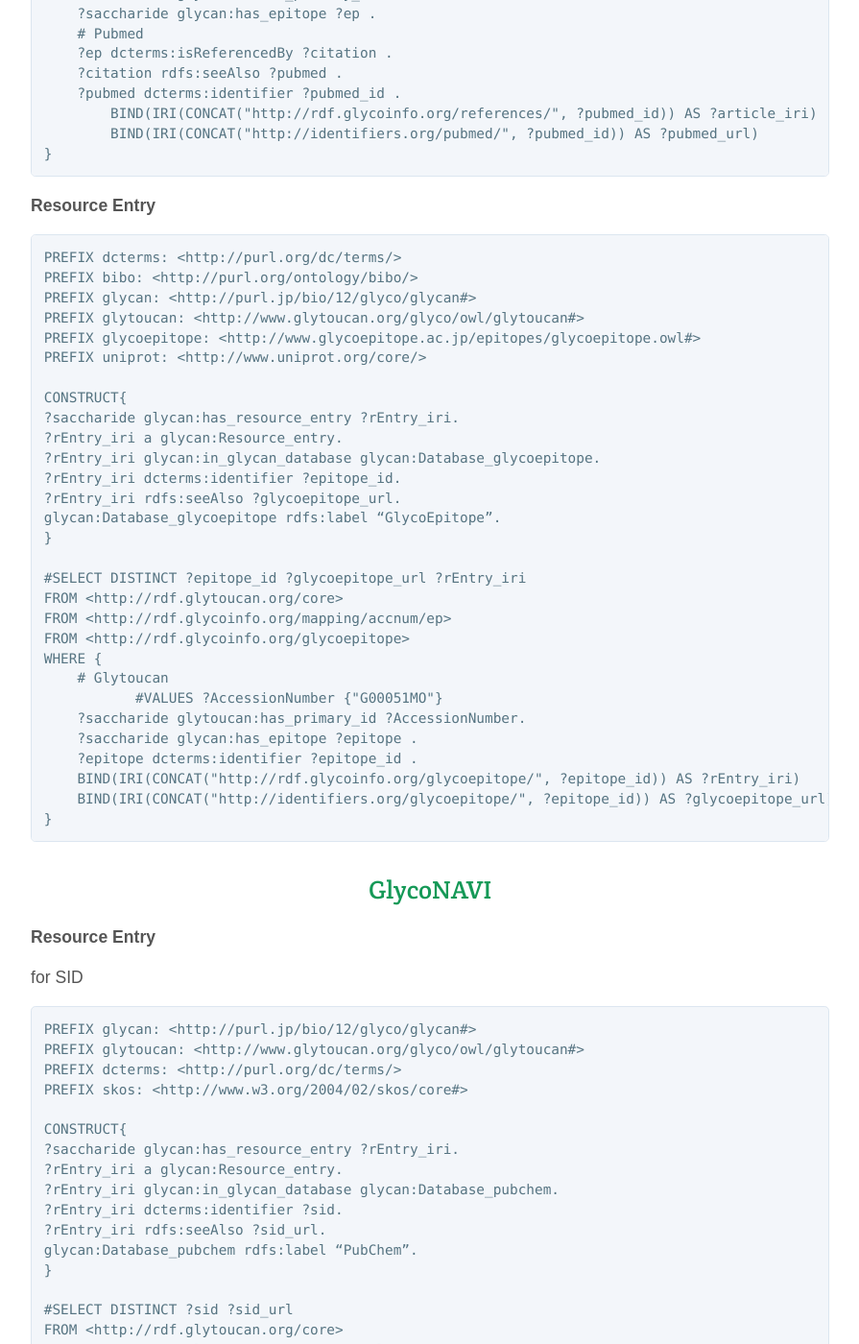
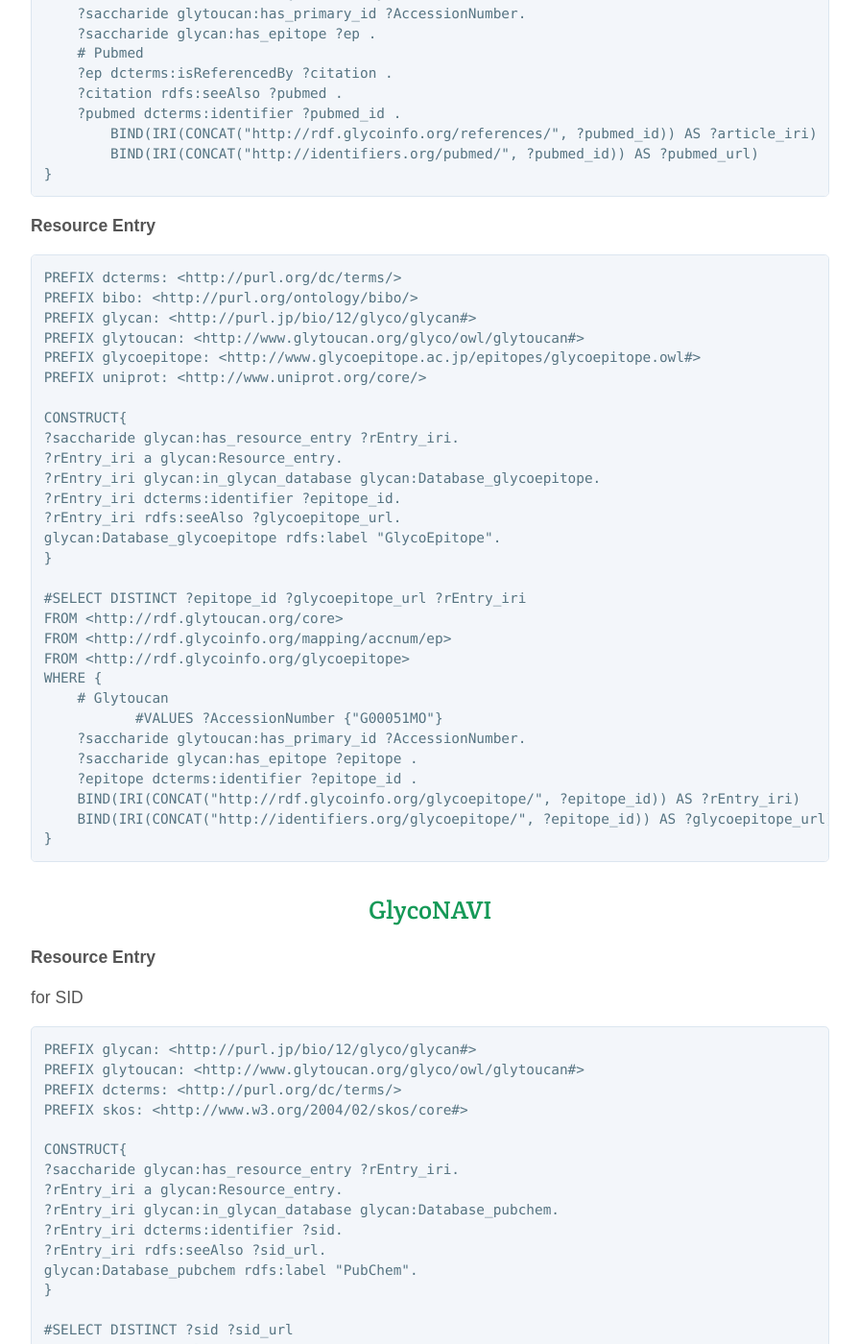
Before and after one commit to glytoucan/glytoucan, a Jekyll site: the page built from system/sparql/partnerRdfConstructQuery.md, in a window 1280 px wide and 1400 px high, scrolled down 8945 px. Shown: the whole window at 96% size, without its empty margins (192-1087 px from the left). Built offline with Jekyll 4.4.1, drawn with Linux system fonts in a browser that asks for light colours; nearby versions of some CDN libraries; some of the changed text lies outside the part shown.

```diff
--- a/system/sparql/partnerRdfConstructQuery.md
+++ b/system/sparql/partnerRdfConstructQuery.md
@@ -229,7 +230,7 @@ CONSTRUCT{
         ?rEntry_iri glycan:in_glycan_database glycan:Database_bcsdb.
         ?rEntry_iri dcterms:identifier ?bcsdb_id.
         ?rEntry_iri rdfs:seeAlso ?bcsdb_url.
-        glycan:Database_bcsdb rdfs:label “BCSDB”.
+        glycan:Database_bcsdb rdfs:label "BCSDB".
 }
 #SELECT DISTINCT  ?rEntry_iri ?bcsdb_id ?bcsdb_url
 FROM <http://rdf.glytoucan.org/core>
@@ -342,7 +343,7 @@ CONSTRUCT{
 ?rEntry_iri glycan:in_glycan_database glycan:Database_glycomedb.
 ?rEntry_iri dcterms:identifier ?glycomedb_id.
 ?rEntry_iri rdfs:seeAlso ?glycomedb_url.
-glycan:Database_glycomedb rdfs:label “GlycomeDB”.
+glycan:Database_glycomedb rdfs:label "GlycomeDB".
 
 }
 
@@ -452,7 +453,7 @@ CONSTRUCT{
 ?rEntry_iri glycan:in_glycan_database glycan:Database_glycoepitope.
 ?rEntry_iri dcterms:identifier ?epitope_id.
 ?rEntry_iri rdfs:seeAlso ?glycoepitope_url.
-glycan:Database_glycoepitope rdfs:label “GlycoEpitope”.
+glycan:Database_glycoepitope rdfs:label "GlycoEpitope".
 }
 
 #SELECT DISTINCT ?epitope_id ?glycoepitope_url ?rEntry_iri
@@ -489,7 +490,7 @@ CONSTRUCT{
 ?rEntry_iri glycan:in_glycan_database glycan:Database_pubchem.
 ?rEntry_iri dcterms:identifier ?sid.
 ?rEntry_iri rdfs:seeAlso ?sid_url.
-glycan:Database_pubchem rdfs:label “PubChem”.
+glycan:Database_pubchem rdfs:label "PubChem".
 }
 
 #SELECT DISTINCT ?sid ?sid_url
```
Also changed, not shown: other parts of system/sparql/partnerRdfConstructQuery.md (+1 -0 lines), system/glycanEntry/sparql.md (+1 -4 lines), system/rdf/partnerRdf.md (+1 -1 lines), system/sparql/partnerRdfInsertQuery.md (+4 -75 lines).
